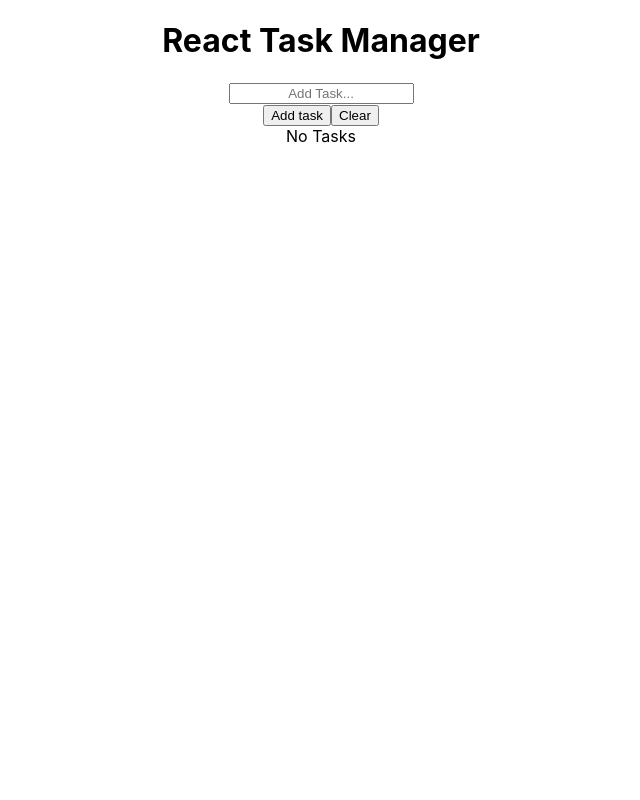
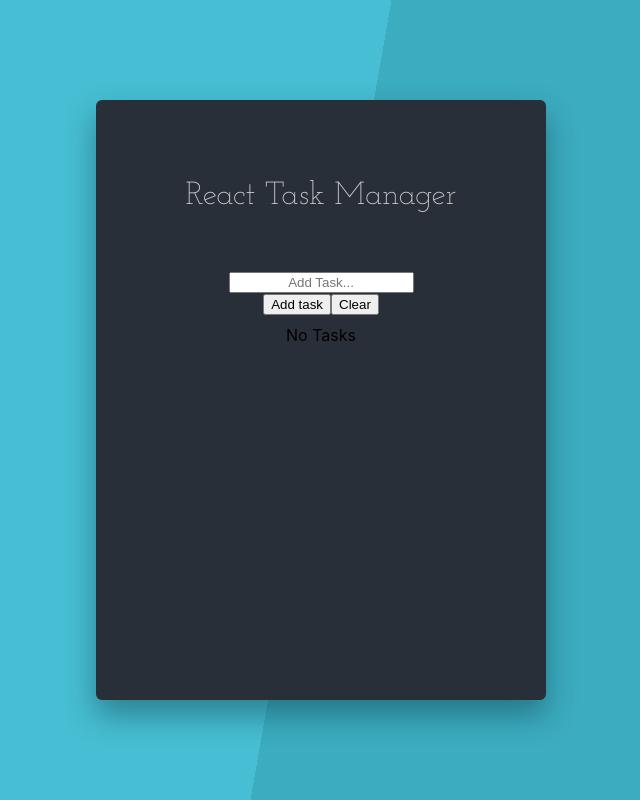
Before and after one commit to JoacoMaurtua/task-manager-contextAPI, a React (Create React App) app in the folder task-manager/: page / in a window 1280 px wide. Shown: the whole page, without its empty margins (319-959 px from the left). Built offline with nearby package versions, Linux system fonts and the light colour scheme.

Commit message:
adding some styles

```diff
--- a/task-manager/src/App.css
+++ b/task-manager/src/App.css
@@ -1,3 +1,77 @@
+@import url('https://fonts.googleapis.com/css?family=Josefin+Slab:300,400,600,700&display=swap');
+@import url('https://fonts.googleapis.com/css?family=Josefin+Sans:300,400,600,700&display=swap');
+@import url('https://fonts.googleapis.com/css?family=Montserrat:300,400,500&display=swap');
+
 * {
   text-align: center;
 }
+
+
+.container{
+  background: linear-gradient(100deg, rgb(71, 190, 211) 50%,rgb(60, 172, 192) 0);
+  width: 100%;
+  height: 100vh;
+  display: flex;
+  justify-content: center;
+  align-items: center;
+}
+
+.app-wrapper{
+  background-color: #292f38;
+  width: 25%;
+  min-width: 450px;
+  height: 600px;
+  padding: 30px;
+  box-sizing: border-box;
+  border-radius: 6px;
+  box-shadow: 0 15px 30px rgba(4, 40, 49, 0.4);
+}
+
+.header h1 {
+  color: #ccc;
+  font-weight: 300;
+  text-align: center;
+  margin: 50px 20px 60px 20px;
+  font-family: 'Josefin Slab', serif;
+}
+
+.main{
+  display: flex;
+  flex-direction: column;
+  align-items: space-between;
+  margin-bottom: 50px;
+  width: 100%;
+}
+
+.form{
+  display: flex;
+  flex-direction: column;
+  justify-content: center;
+  align-items: center;
+  margin-bottom: 10px;
+}
+
+.list{
+  width: 90%;
+  margin: auto;
+  max-height: 300px;
+  overflow: hidden;
+  overflow-y:auto;
+}
+
+/* width
+::-webkit-scrollbar {
+  width: 10px;
+}
+
+/* Track
+::-webkit-scrollbar-track {
+  border-radius: 10px;
+  background-color: #aaa;
+}
+
+/* Handle
+::-webkit-scrollbar-thumb {
+  background: #444;
+  border-radius: 10px;
+}*/
```
